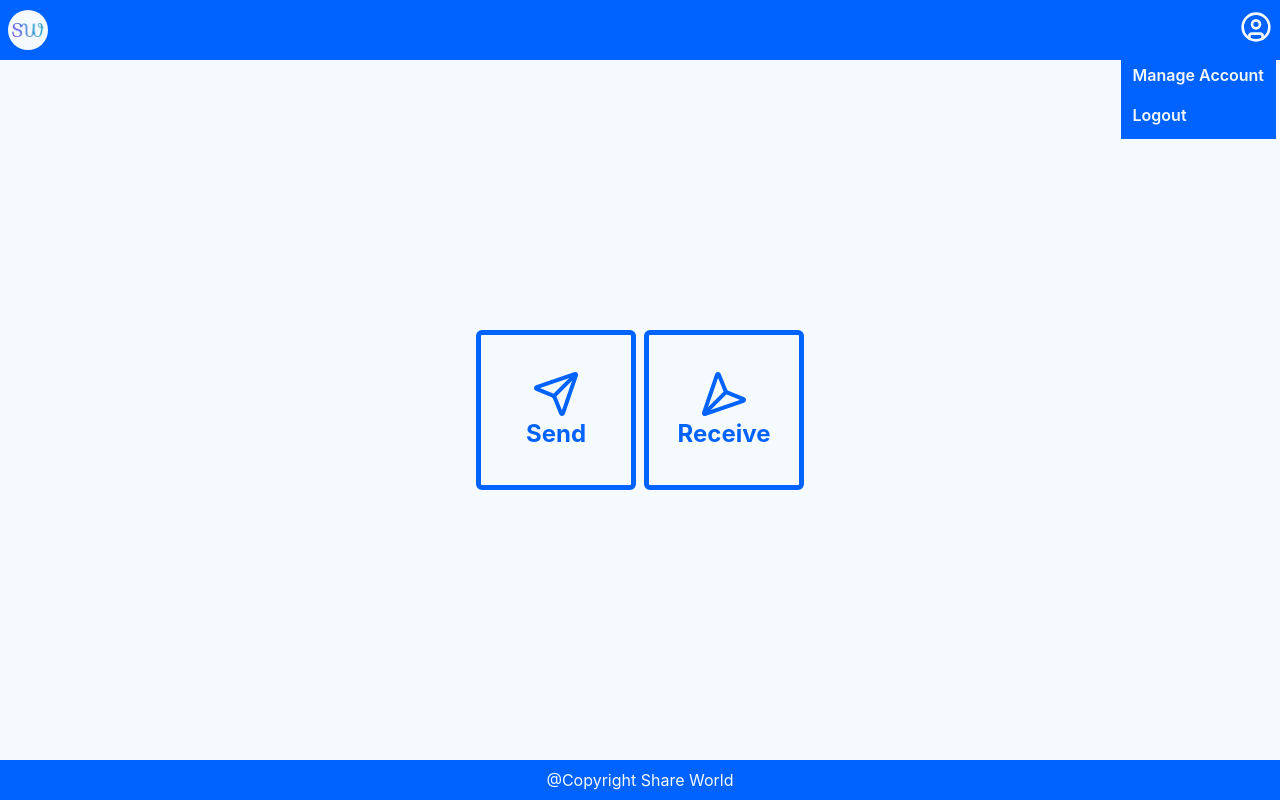
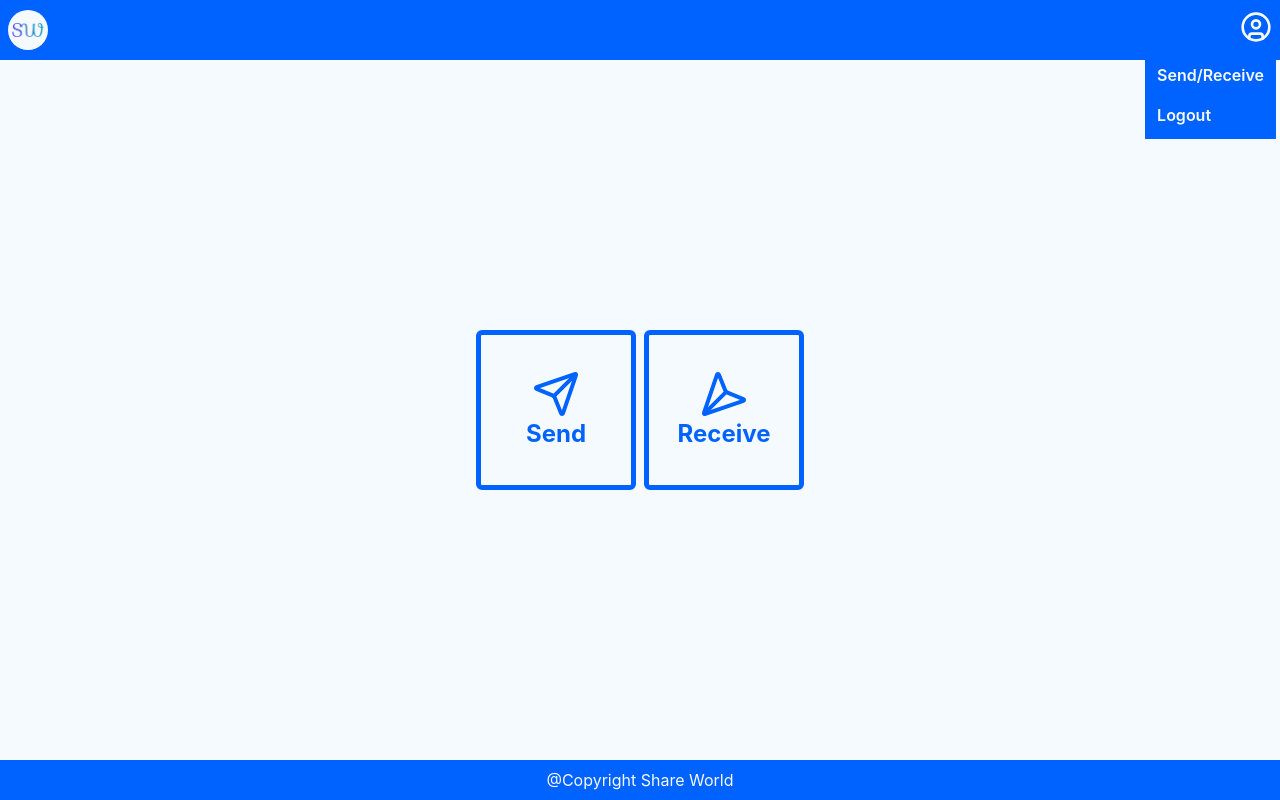
Before and after one commit to NotRohanPaul/share-world, a React (Vite) app in the folder frontend/: page /user in a window 1280 px wide. Both pictures are taken after a click on the button "account avatar". Built offline with nearby package versions, Linux system fonts and the light colour scheme; no server answers.

Commit message:
added option to go to the user page in the navbar account

```diff
--- a/frontend/src/components/user/common/layout/user-layouts.tsx
+++ b/frontend/src/components/user/common/layout/user-layouts.tsx
@@ -20,7 +20,7 @@ export const UserHeader: FC<{ children: ReactNode; }> = ({ children }) => {
 
 export const UserMain: FC<{ children: ReactNode; }> = ({ children }) => {
     return (
-        <main className="w-full h-full flex flex-col items-center gap-6 text-4xl p-2">
+        <main className="w-full h-full flex flex-col items-center gap-6 text-4xl max-md:text-2xl p-2">
             {children}
         </main>
     );
--- a/frontend/src/components/user/layout/navbar.tsx
+++ b/frontend/src/components/user/layout/navbar.tsx
@@ -55,8 +55,8 @@ export const NavBar = () => {
                         ref={menuRef}
                     >
                         <Link
-                            to={"#"}
-                            children={"Manage Account"}
+                            to={appRoutes.user.absolute}
+                            children={"Send/Receive"}
                         />
                         <Link
                             to={appRoutes.logout.absolute}
```
